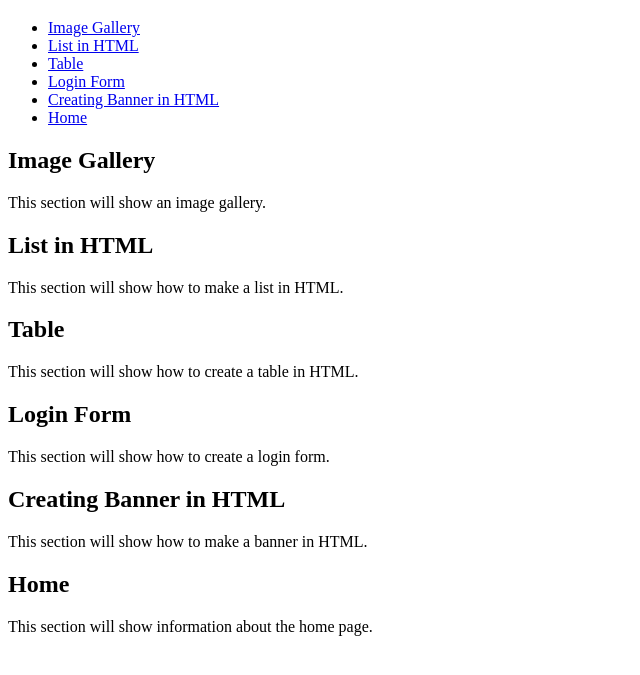
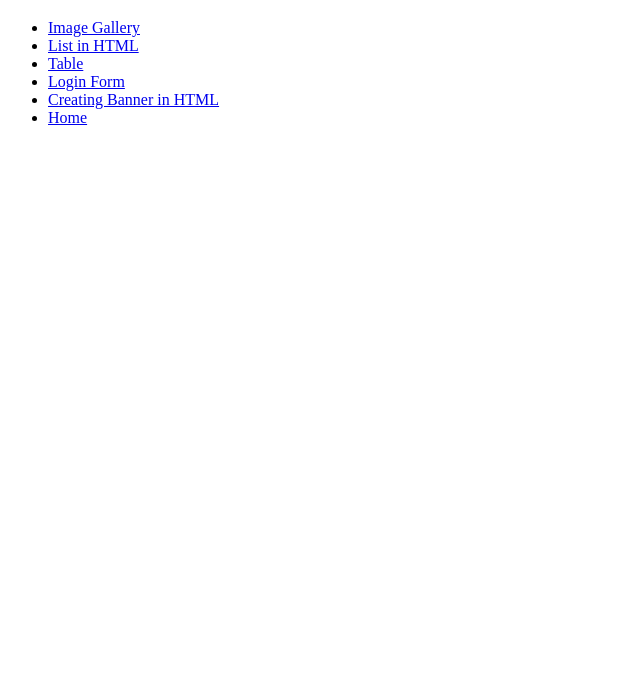
Before and after one commit to Yashsharma2025/myweb, a plain HTML site: page pratice work.html in a window 1280 px wide. Shown: the part 61-736 px from the top of the page, without its empty margins (0-640 px from the left). Drawn offline with Linux system fonts and the light colour scheme.

Commit message:
Update pratice work.html

```diff
--- a/pratice work.html
+++ b/pratice work.html
@@ -23,35 +23,12 @@
     </ul>
 
     <!-- Sections -->
-    <div id="image-gallery">
-        <h2>Image Gallery</h2>
-        <p>This section will show an image gallery.</p>
-    </div>
-
-    <div id="list-html">
-        <h2>List in HTML</h2>
-        <p>This section will show how to make a list in HTML.</p>
-    </div>
-
-    <div id="table">
-        <h2>Table</h2>
-        <p>This section will show how to create a table in HTML.</p>
-    </div>
-
-    <div id="login-form">
-        <h2>Login Form</h2>
-        <p>This section will show how to create a login form.</p>
-    </div>
-
-    <div id="banner">
-        <h2>Creating Banner in HTML</h2>
-        <p>This section will show how to make a banner in HTML.</p>
-    </div>
-
-    <div id="home">
-        <h2>Home</h2>
-        <p>This section will show information about the home page.</p>
-    </div>
+    <div id="image-gallery"></div>
+    <div id="list-html"></div>
+    <div id="table"></div>
+    <div id="login-form"></div>
+    <div id="banner"></div>
+    <div id="home"></div>
 
 </body>
 
```
